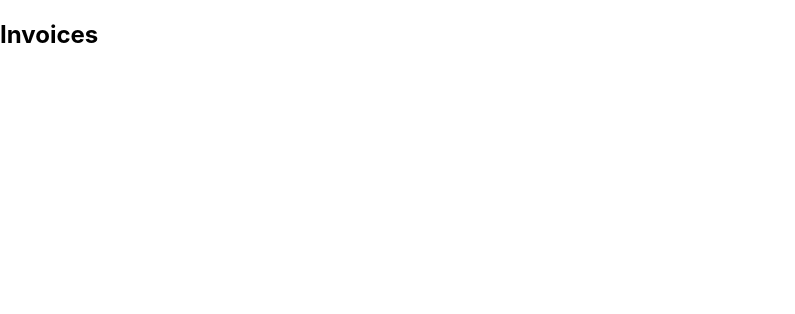
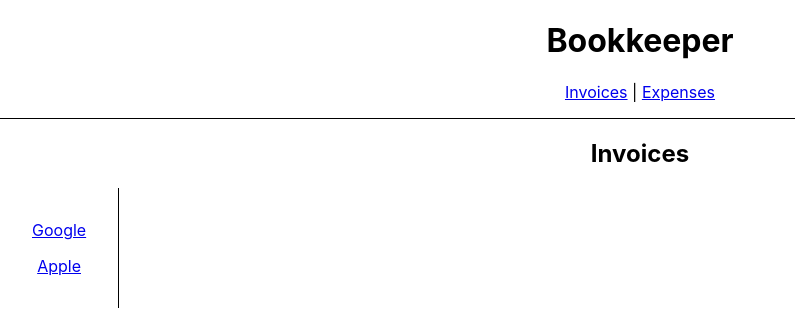
Before and after one commit to lpredrum136/react-router-6, a React (Create React App) app: page /invoices in a window 1280 px wide. Shown: the top 314 px of the page, without its empty margins (0-795 px from the left). Built offline with nearby package versions, Linux system fonts and the light colour scheme.

Commit message:
Not Found

```diff
--- a/src/App.css
+++ b/src/App.css
@@ -1,8 +1,3 @@
 .App {
   text-align: center;
 }
-
-nav {
-  border-bottom: 1px solid;
-  padding-bottom: 1rem;
-}
--- a/src/App.tsx
+++ b/src/App.tsx
@@ -1,17 +1,23 @@
-import React from 'react';
-import { Link } from 'react-router-dom';
-import './App.css';
+import React from 'react'
+import { Link, Outlet } from 'react-router-dom'
+import './App.css'
 
 function App() {
   return (
-    <div className='App'>
+    <div className="App">
       <h1>Bookkeeper</h1>
-      <nav>
-        <Link to='/invoices'>Invoices</Link> |{' '}
-        <Link to='/expenses'>Expenses</Link>
+      <nav
+        style={{
+          borderBottom: '1px solid',
+          paddingBottom: '1rem'
+        }}
+      >
+        <Link to="/invoices">Invoices</Link> |{' '}
+        <Link to="/expenses">Expenses</Link>
       </nav>
+      <Outlet />
     </div>
-  );
+  )
 }
 
-export default App;
+export default App
--- /dev/null
+++ b/src/data/invoices.ts
@@ -0,0 +1,15 @@
+interface Invoice {
+  id: number
+  name: string
+}
+
+export const invoices: Invoice[] = [
+  {
+    id: 1,
+    name: 'Google'
+  },
+  {
+    id: 2,
+    name: 'Apple'
+  }
+]
--- a/src/index.tsx
+++ b/src/index.tsx
@@ -1,26 +1,30 @@
-import React from 'react';
-import ReactDOM from 'react-dom';
-import './index.css';
-import App from './App';
-import reportWebVitals from './reportWebVitals';
-import { BrowserRouter, Route, Routes } from 'react-router-dom';
-import Invoices from './pages/Invoices';
-import Expenses from './pages/Expenses';
+import React from 'react'
+import ReactDOM from 'react-dom'
+import './index.css'
+import App from './App'
+import reportWebVitals from './reportWebVitals'
+import { BrowserRouter, Route, Routes } from 'react-router-dom'
+import Invoices from './pages/Invoices'
+import Expenses from './pages/Expenses'
+import NotFound from './pages/NotFound'
 
 ReactDOM.render(
   <React.StrictMode>
     <BrowserRouter>
       <Routes>
-        <Route path='/' element={<App />} />
-        <Route path='invoices' element={<Invoices />} />
-        <Route path='expenses' element={<Expenses />} />
+        <Route path="/" element={<App />}>
+          <Route path="invoices" element={<Invoices />} />
+          <Route path="expenses" element={<Expenses />} />
+          {/* No other routes match */}
+          <Route path="*" element={<NotFound />} />
+        </Route>
       </Routes>
     </BrowserRouter>
   </React.StrictMode>,
   document.getElementById('root')
-);
+)
 
 // If you want to start measuring performance in your app, pass a function
 // to log results (for example: reportWebVitals(console.log))
 // or send to an analytics endpoint. Learn more: https://bit.ly/CRA-vitals
-reportWebVitals();
+reportWebVitals()
--- a/src/pages/Invoices.tsx
+++ b/src/pages/Invoices.tsx
@@ -1,9 +1,30 @@
+import { Link } from 'react-router-dom'
+import { invoices } from '../data/invoices'
+
 const Invoices = () => {
   return (
     <main>
       <h2>Invoices</h2>
+      <div style={{ display: 'flex' }}>
+        <nav
+          style={{
+            padding: '1rem',
+            borderRight: '1px solid'
+          }}
+        >
+          {invoices.map(invoice => (
+            <Link
+              to={`/invoices/${invoice.id}`}
+              key={invoice.id}
+              style={{ display: 'block', margin: '1rem' }}
+            >
+              {invoice.name}
+            </Link>
+          ))}
+        </nav>
+      </div>
     </main>
-  );
-};
+  )
+}
 
-export default Invoices;
+export default Invoices
--- /dev/null
+++ b/src/pages/NotFound.tsx
@@ -0,0 +1,5 @@
+const NotFound = () => {
+  return <h1>Not Found</h1>
+}
+
+export default NotFound
```
Also changed, not shown: devnotes.txt, 1 other file (tests, documents, lock files or other folders).
